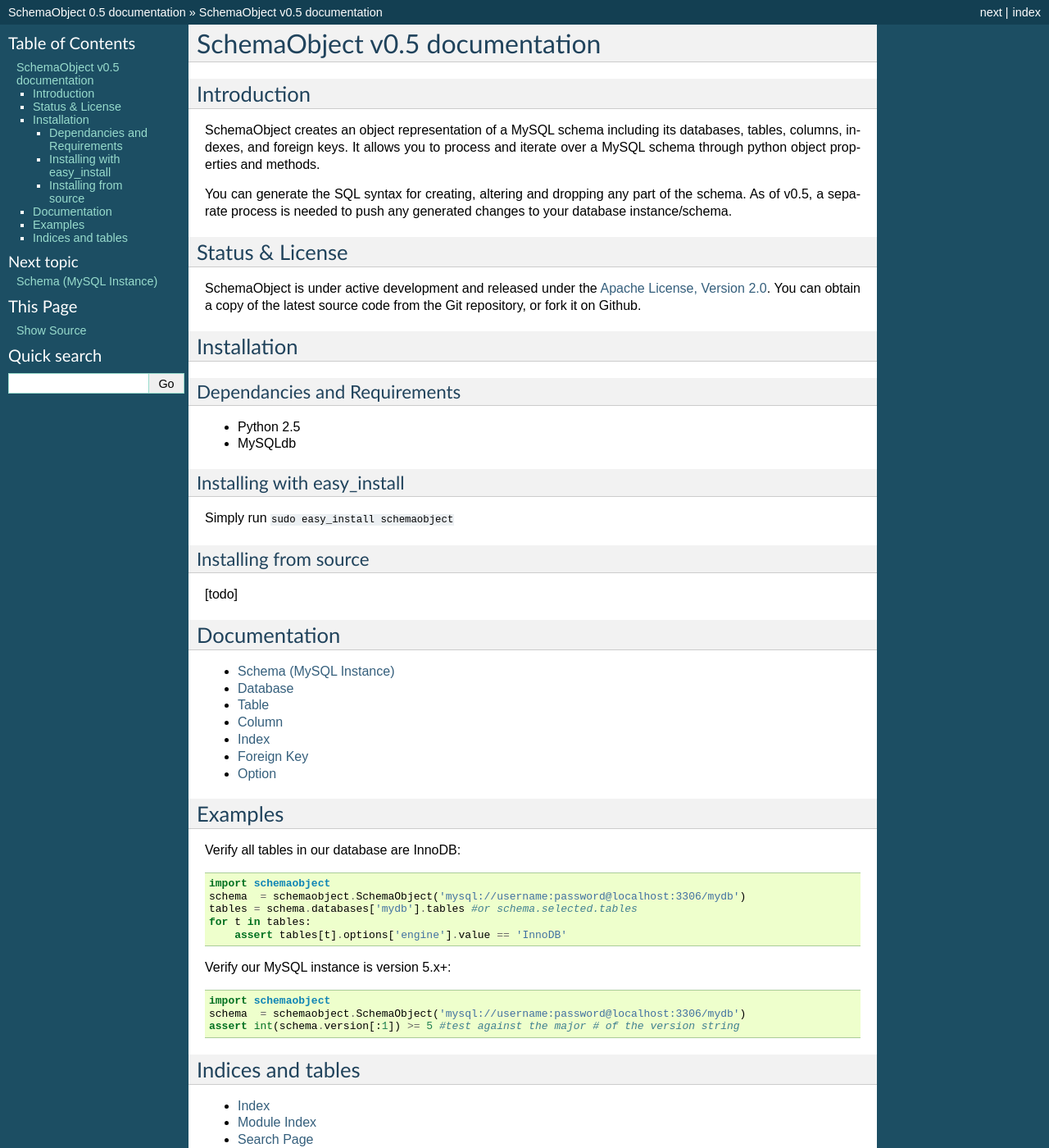
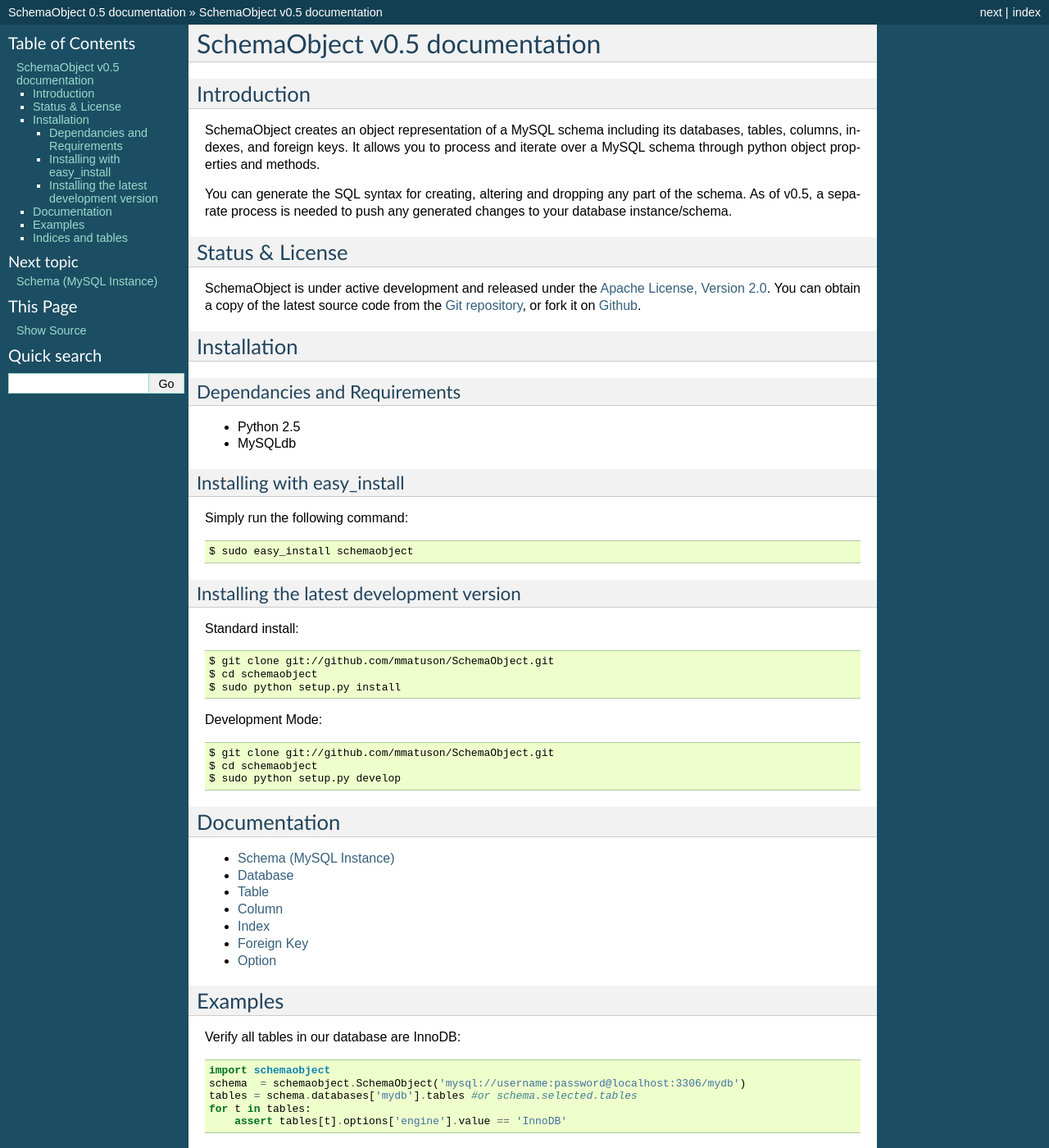
Before and after one commit to mmatuson/SchemaObject, a Sphinx documentation site: the page built from docs/index.rst, in a window 1280 px wide and 1400 px high. Shown: the whole window at 82% size. Built offline with Sphinx 7.4.7, drawn with Linux system fonts in a browser that asks for light colours.

Commit message:
udpated readme, docs with install instructions

```diff
--- a/docs/index.rst
+++ b/docs/index.rst
@@ -14,7 +14,7 @@
 
 Status & License
 ================
-SchemaObject is under active development and released under the `Apache License, Version 2.0 <http://www.apache.org/licenses/LICENSE-2.0>`_. You can obtain a copy of the latest source code from the Git repository, or fork it on Github.
+SchemaObject is under active development and released under the `Apache License, Version 2.0 <http://www.apache.org/licenses/LICENSE-2.0>`_. You can obtain a copy of the latest source code from the `Git repository <http://github.com/mmatuson/SchemaObject>`_, or fork it on `Github <http://www.github.com>`_.
 
 Installation
 =============
@@ -26,12 +26,24 @@
 
 Installing with easy_install
 --------------------------------
-Simply run ``sudo easy_install schemaobject``
+Simply run the following command::
 
-Installing from source
-----------------------
-[todo]
+    $ sudo easy_install schemaobject
 
+Installing the latest development version
+------------------------------------------
+
+Standard install::
+
+    $ git clone git://github.com/mmatuson/SchemaObject.git
+    $ cd schemaobject
+    $ sudo python setup.py install
+
+Development Mode::
+
+    $ git clone git://github.com/mmatuson/SchemaObject.git
+    $ cd schemaobject
+    $ sudo python setup.py develop
 
 Documentation
 =============
```
Also changed, not shown: 14 other files.
